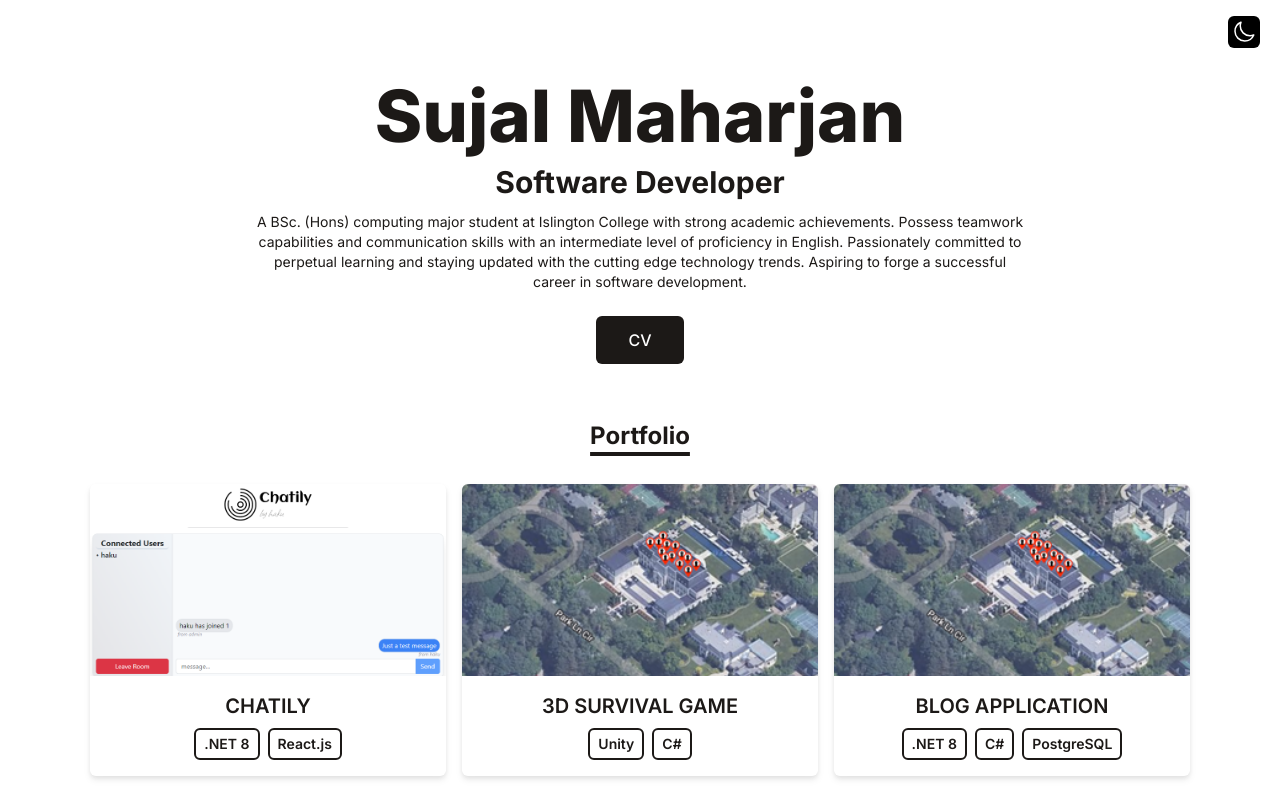
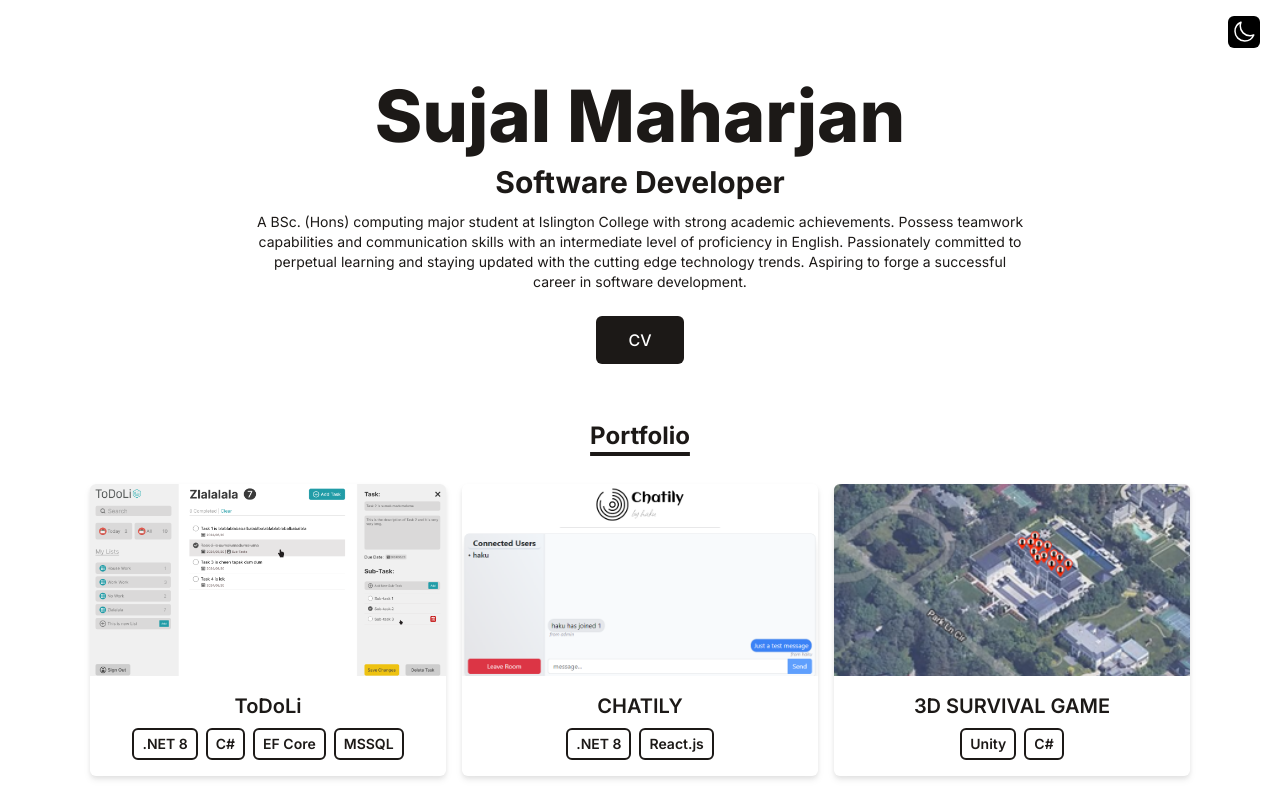
Before and after one commit to SSujjall/Portfolio, a React (Vite) app: page / in a window 1280 px wide. Shown: the top 790 px of the page. Built offline with nearby package versions, Linux system fonts and the light colour scheme.

Commit message:
Todoli added

```diff
--- a/src/components/PortfolioItem.tsx
+++ b/src/components/PortfolioItem.tsx
@@ -12,7 +12,7 @@ function PortfolioItem({ title, imgUrl, stack, link }: PortfolioItemProps) {
                 <img
                     src={imgUrl}
                     alt="portfolio"
-                    className="w-full h-36 md:h-48 object-cover cursor-pointer"
+                    className="w-full md:h-48 object-cover cursor-pointer"
                     loading="lazy"
                 />
             </a>
--- a/src/data/portfolio.ts
+++ b/src/data/portfolio.ts
@@ -1,4 +1,10 @@
 export default [
+    {
+        title: 'ToDoLi',
+        imgUrl: 'Todoli.png',
+        stack: ['.NET 8', 'C#', 'EF Core', 'MSSQL'],
+        link: 'https://github.com/SSujjall/ToDoLi-Frontend'
+    },
     {
         title: 'CHATILY',
         imgUrl: 'Chatily.png',
```
Also changed, not shown: public/Todoli.png (added).
